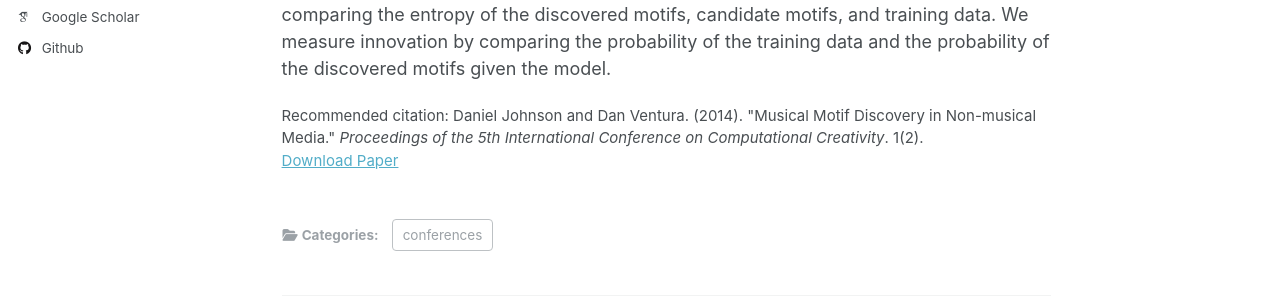
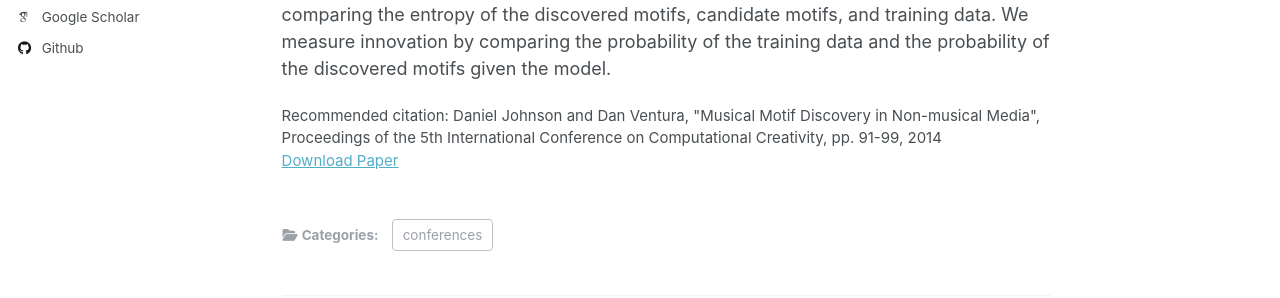
Before and after one commit to danj1000/danj1000.github.io, a Jekyll site: the page built from _publications/2014-musical-motif-discovery.md, in a window 1280 px wide and 1285 px high. Shown: the part 526-824 px from the top of the window. Built offline with Jekyll 4.4.1, drawn with Linux system fonts in a browser that asks for light colours; some web fonts are replaced.

Commit message:
Update 2014-musical-motif-discovery.md

```diff
--- a/_publications/2014-musical-motif-discovery.md
+++ b/_publications/2014-musical-motif-discovery.md
@@ -6,7 +6,7 @@ permalink: /publication/2014-musical-motif-discovery
 date: 2014-06-07
 venue: 'Proceedings of the 5th International Conference on Computational Creativity'
 paperurl: 'https://computationalcreativity.net/iccc2014/wp-content/uploads/2014/06/7.1_Johnson.pdf'
-citation: 'Daniel Johnson and Dan Ventura. (2014). &quot;Musical Motif Discovery in Non-musical Media.&quot; <i>Proceedings of the 5th International Conference on Computational Creativity</i>. 1(2).'
+citation: 'Daniel Johnson and Dan Ventura, "Musical Motif Discovery in Non-musical Media", Proceedings of the 5th International Conference on Computational Creativity, pp. 91-99, 2014'
 ---
 
 Many music composition algorithms attempt to compose music in a particular style. The resulting music is often impressive and indistinguishable from the style of the training data, but it tends to lack significant innovation. In an effort to increase innovation in the selection of pitches and rhythms, we present a system that discovers musical motifs by coupling machine learning techniques with an inspirational component. Unlike many generative models, the inspirational component allows the composition process to originate outside of what is learned from the training data. Candidate motifs are extracted from non-musical media such as images and audio. Machine learning algorithms select and return the motifs that most resemble the training data. This process is validated by running it on actual music scores and testing how closely the discovered motifs
```
